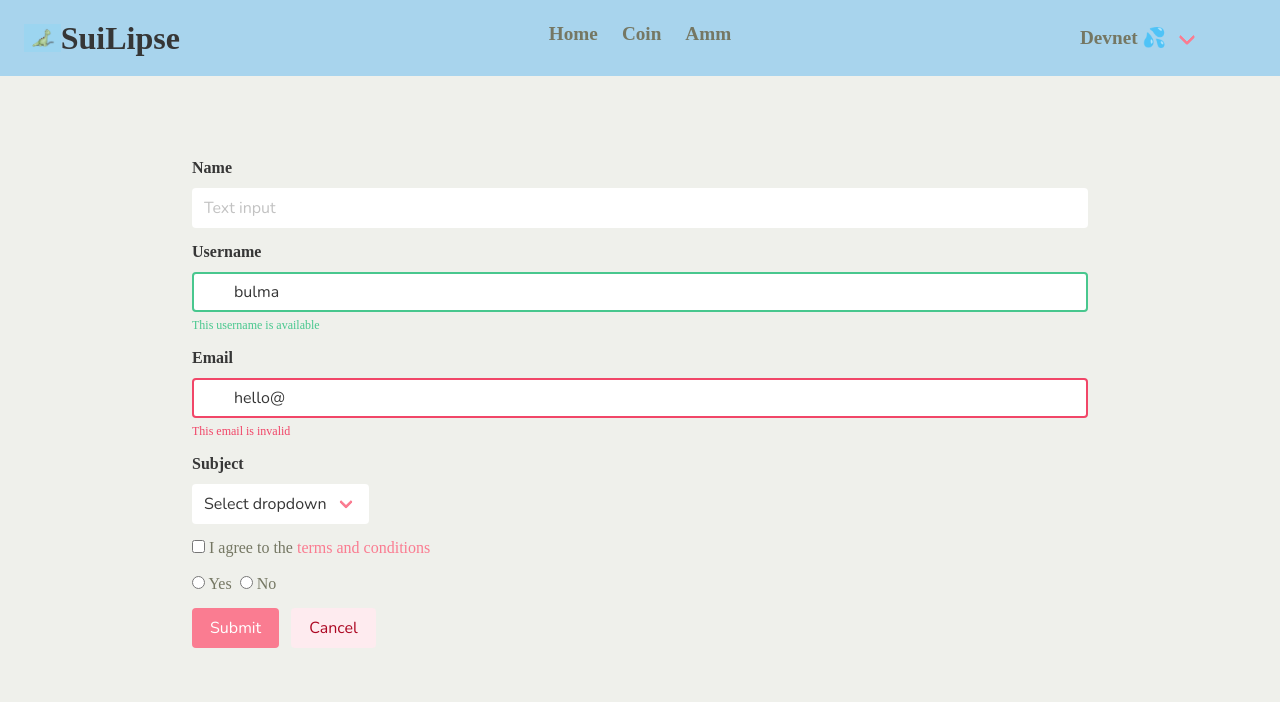
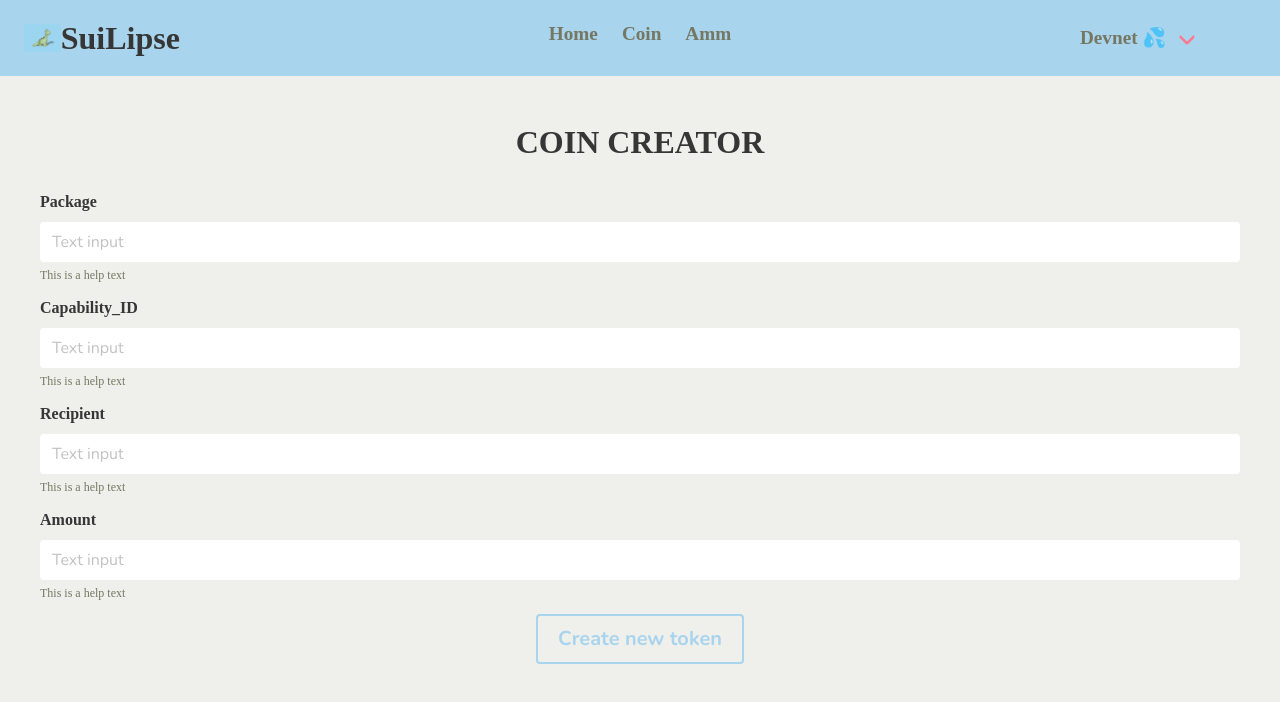
Before and after one commit to Jarekkkkk/SuiLipse, a Vue app in the folder apps/amm/: page /#/coin-create in a window 1280 px wide. Shown: the top 702 px of the page. Built offline with nearby package versions, Linux system fonts and the light colour scheme.

Commit message:
[vue_ts] coin creator page

```diff
--- a/apps/amm/src/App.vue
+++ b/apps/amm/src/App.vue
@@ -13,7 +13,9 @@ import Nav from "@/components/Nav.vue"
 
 <template>
   <Nav />
-  <router-view></router-view>
+  <section>
+    <router-view />
+  </section>
 </template>
 
 <style>
@@ -22,4 +24,9 @@ body {
   margin: 0;
   padding: 0;
 }
+
+section {
+  max-width: 1200px;
+  margin: 0 auto;
+}
 </style>
--- a/apps/amm/src/components/coin/CoinCreate.vue
+++ b/apps/amm/src/components/coin/CoinCreate.vue
@@ -1,89 +1,64 @@
 <template >
-
-    <div class="box">
+    <h1 class="title is-3">COIN CREATOR</h1>
+    <div style="margin-top: 30px">
+        <article v-if="createdTokenAddress" class="message is-black">
+            <div class="message-body">
+                Success! Take a look at your created token:
+                <a :href="tokenLink" target="_blank" rel="noopener noreferrer">{{
+                createdTokenAddress
+                }}</a>
+            </div>
+        </article>
+        <article v-else-if="errorMessage" class="message is-danger">
+            <div class="message-body">
+                {{ errorMessage }}
+            </div>
+        </article>
         <div class="field">
-            <label class="label">Name</label>
+            <label class="label">Package</label>
             <div class="control">
                 <input class="input" type="text" placeholder="Text input">
             </div>
+            <p class="help">This is a help text</p>
+        </div>
+        <div class="field">
+            <label class="label">Capability_ID</label>
+            <div class="control">
+                <input class="input" type="text" placeholder="Text input">
+            </div>
+            <p class="help">This is a help text</p>
+        </div>
+        <div class="field">
+            <label class="label">Recipient</label>
+            <div class="control">
+                <input class="input" type="text" placeholder="Text input">
+            </div>
+            <p class="help">This is a help text</p>
+        </div>
+        <div class="field">
+            <label class="label">Amount</label>
+            <div class="control">
+                <input class="input" type="number" placeholder="Text input">
+            </div>
+            <p class="help">This is a help text</p>
         </div>
 
-        <div class="field">
-            <label class="label">Username</label>
-            <div class="control has-icons-left has-icons-right">
-                <input class="input is-success" type="text" placeholder="Text input" value="bulma">
-                <span class="icon is-small is-left">
-                    <i class="fas fa-user"></i>
-                </span>
-                <span class="icon is-small is-right">
-                    <i class="fas fa-check"></i>
-                </span>
-            </div>
-            <p class="help is-success">This username is available</p>
+        <div class="button_f">
+            <button :class="{ 'is-loading': creatingToken }" class="button is-medium is-primary is-outlined"
+                @click="createToken">
+                Create new token
+            </button>
         </div>
 
-        <div class="field">
-            <label class="label">Email</label>
-            <div class="control has-icons-left has-icons-right">
-                <input class="input is-danger" type="email" placeholder="Email input" value="hello@">
-                <span class="icon is-small is-left">
-                    <i class="fas fa-envelope"></i>
-                </span>
-                <span class="icon is-small is-right">
-                    <i class="fas fa-exclamation-triangle"></i>
-                </span>
-            </div>
-            <p class="help is-danger">This email is invalid</p>
-        </div>
-
-        <div class="field">
-            <label class="label">Subject</label>
-            <div class="control">
-                <div class="select">
-                    <select>
-                        <option>Select dropdown</option>
-                        <option>With options</option>
-                    </select>
-                </div>
-            </div>
-        </div>
-
-        <div class="field">
-            <div class="control">
-                <label class="checkbox">
-                    <input type="checkbox">
-                    I agree to the <a href="#">terms and conditions</a>
-                </label>
-            </div>
-        </div>
-
-        <div class="field">
-            <div class="control">
-                <label class="radio">
-                    <input type="radio" name="question">
-                    Yes
-                </label>
-                <label class="radio">
-                    <input type="radio" name="question">
-                    No
-                </label>
-            </div>
-        </div>
-
-        <div class="field is-grouped">
-            <div class="control">
-                <button @click="submit" class="button is-link">Submit</button>
-            </div>
-            <div class="control">
-                <button class="button is-link is-light">Cancel</button>
-            </div>
-        </div>
     </div>
 </template>
 
-<script setup lang="ts">import { reactive } from 'vue';
-import { connection, getGateway, changeClient, chosenGateway } from '../../sui/gateway'
 
+<script setup lang="ts">import { reactive, ref } from 'vue';
+const createdTokenAddress = ref("");
+const creatingToken = ref(false);
+const tokenLink = ref("");
+const errorMessage = ref("");
 
 const form = reactive(
     {
@@ -96,6 +71,8 @@ const form = reactive(
 const submit = () => {
     console.log('submit the coin create form');
 }
+
+const createToken = () => { console.log("create token "); }
 </script>
 
 <!-- /// Mint and Transfer Coin with signer holding Capability
@@ -109,7 +86,17 @@ MintAndTransfer {
 }, -->
 
 <style scoped>
-.box {
-    padding: 5rem 12rem;
+.title {
+    margin-top: 3rem;
+    text-align: center;
+}
+
+.button_f {
+    display: flex;
+    justify-content: center;
+}
+
+.button {
+    font-weight: 800
 }
 </style>
--- a/apps/amm/src/style/index.scss
+++ b/apps/amm/src/style/index.scss
@@ -3,7 +3,7 @@
 @import url('https://fonts.googleapis.com/css?family=Nunito:400,700');
 
 // Set your brand colors
-$blue: #56aaee;
+$blue: #A8D4ED;
 $pink: #FA7C91;
 $brown: #757763;
 $beige-light: #D0D1CD;
```
